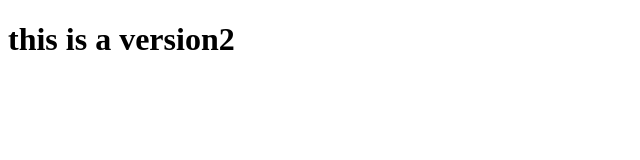
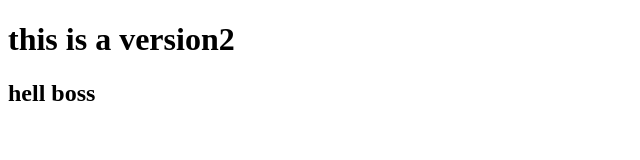
Before and after one commit to mr-jawed/myrepo, a plain HTML site: page index.html in a window 1280 px wide. Shown: the whole page, without its empty margins (0-640 px from the left). Drawn offline with Linux system fonts and the light colour scheme.

Commit message:
this is v3

```diff
--- a/index.html
+++ b/index.html
@@ -7,5 +7,7 @@
 </head>
 <body>
     <h1>this is a version2</h1>
+
+    <h2>hell boss</h2>
 </body>
 </html>
```
